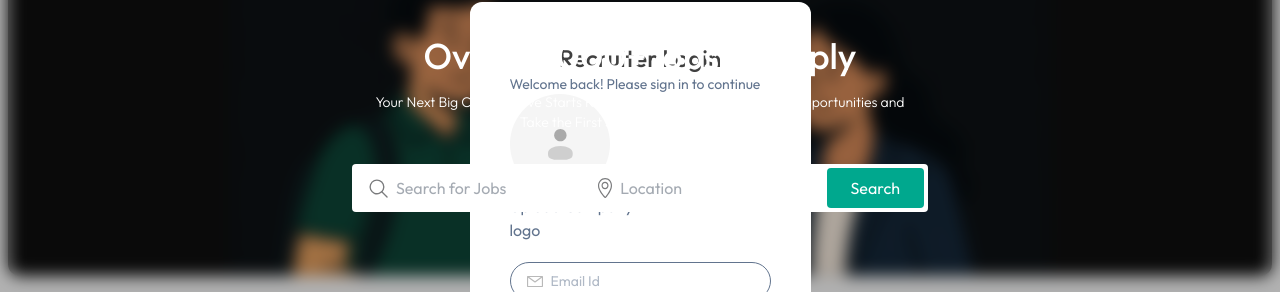
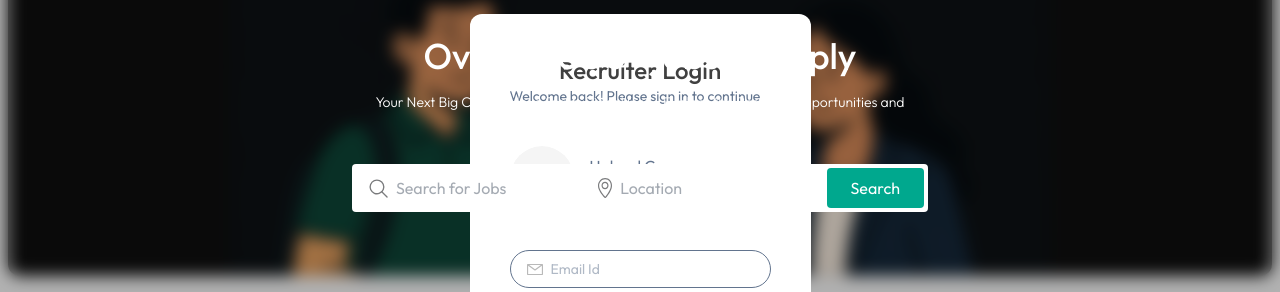
Before and after one commit to Shanjida-Islam138/ChakriLagbe-portal, a React (Vite) app: page / in a window 1280 px wide. Both pictures are taken after a click on the button "Recruiter Login". Shown: the part 132-424 px from the top of the page. Built offline with nearby package versions, Linux system fonts and the light colour scheme; no server answers.

Commit message:
updated code

```diff
--- a/src/components/Hero.jsx
+++ b/src/components/Hero.jsx
@@ -87,12 +87,12 @@ const Hero = () => {
     <div className="w-full">
       <Slider
         infinite={true}
-        slidesToShow={4}   // ekshathe koyta logo dekhabe
+        slidesToShow={4}
         slidesToScroll={1}
         autoplay={true}
         autoplaySpeed={2000}
         arrows={false}
-        rtl={true}   // 👉 left theke right e cholar jonno eta add holo
+        rtl={true}
       >
         <div><img className="h-6" src={assets.bjit_logo} alt="" /></div>
         <div><img className="h-6" src={assets.datasoft_logo} alt="" /></div>
--- a/src/components/RecruiterLogin.jsx
+++ b/src/components/RecruiterLogin.jsx
@@ -25,10 +25,10 @@ const RecruiterLogin =() => {
         {state==='Sign Up' && isTextDataSubmitted ? <></>
         : <>
 
-          <div>
+          <div className="flex items-center gap-4 my-10">
             <label htmlFor="image">
-              <img src={assets.upload_area} alt="" />
-              <input type="file" id='image' hidden />
+              <img className="w-16 rounded-full" src={image ? URL.createObjectURL(image): assets.upload_area} alt="" />
+              <input onChange={e=>setImage(e.target.files[0])} type="file" id='image' hidden />
             </label>
             <p>Upload Company <br /> logo</p>
           </div>
```
